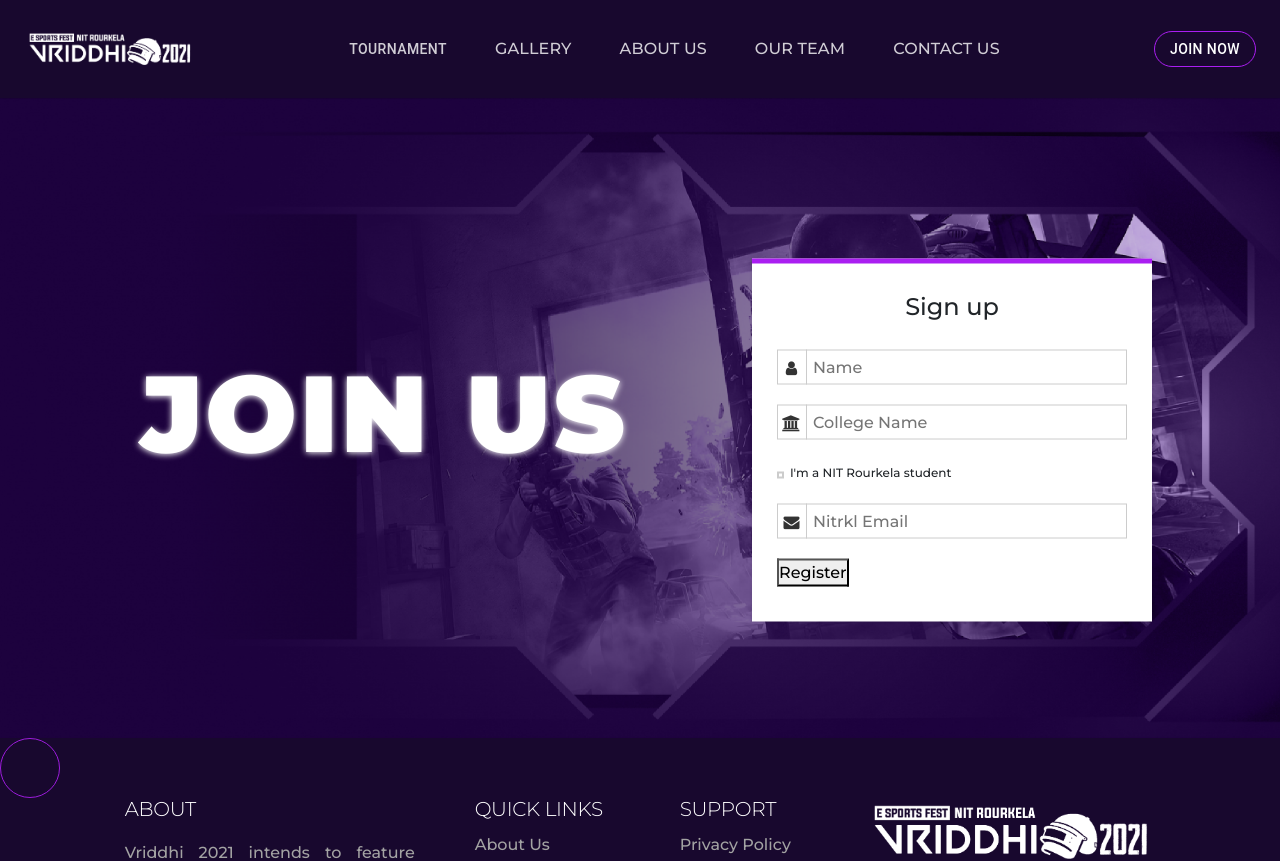
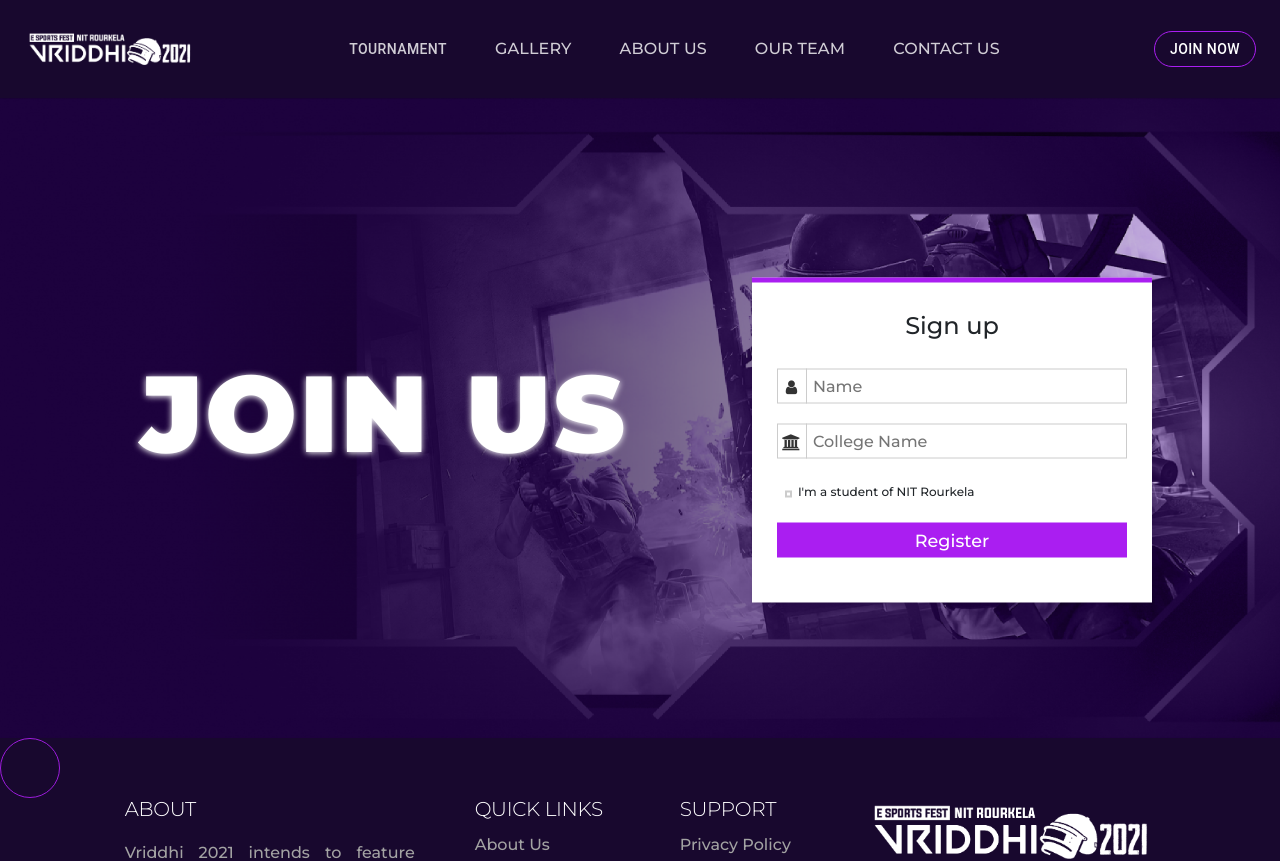
Before and after one commit to Vriddhi2021/frontend, a Next.js app: page /User in a window 1280 px wide. Shown: the top 861 px of the page. Built offline with nearby package versions, Linux system fonts and the light colour scheme.

Commit message:
register page modiifed

```diff
--- a/components/registerUser.js
+++ b/components/registerUser.js
@@ -53,9 +53,9 @@ const RegisterUser = () => {
           <div className="row clearfix">
             <div className="">
               <>
-                <form>
+                <form onSubmit={e => e.preventDefault()}>
                   <div className="input_field">
-                    {" "}
+
                     <span>
                       <i aria-hidden="true" className="fa fa-user"></i>
                     </span>
@@ -70,7 +70,7 @@ const RegisterUser = () => {
                   </div>
 
                   <div className="input_field">
-                    {" "}
+
                     <span>
                       <i className="fa fa-university" aria-hidden="true"></i>
                     </span>
@@ -87,15 +87,14 @@ const RegisterUser = () => {
                   <div className="input_field checkbox_option">
                     <input
                       name="isNitr"
-                      onClick={handleChange2}
+                      onChange={handleChange2}
                       value={isNitr}
                       type="checkbox"
                       id="cb1"
                     />
-                    <label htmlFor="cb1">I&apos;m a NIT Rourkela student</label>
+                    <label style={{paddingLeft: "8px"}} htmlFor="cb1">I&apos;m a student of NIT Rourkela</label>
                   </div>
-                  <div className="input_field">
-                    {" "}
+                {isNitr ? <><div className="input_field">
                   <span>
                     <i aria-hidden="true" className="fa fa-envelope"></i>
                   </span>
@@ -103,18 +102,19 @@ const RegisterUser = () => {
                     value={person.nitrMail}
                     type="email"
                     name="nitrMail"
-                      placeholder="Nitrkl Email"
+                    placeholder="Nitrkl Email ID"
                     onChange={handleChange}
                     pattern=".+@nitrkl\.ac\.in"
-                    />
-                  </div>
-                  <button
+                  required/>
+                </div></> : null}
+                  <input
                     type="submit"
                     className="button"
                     onClick={handleSubmit}
-                  >
-                    Register
-                  </button>
+                    value="Register"
+                  />
+
+
                 </form>
               </>
             </div>
```
Lines whose indentation alone changed are shown as unchanged.
